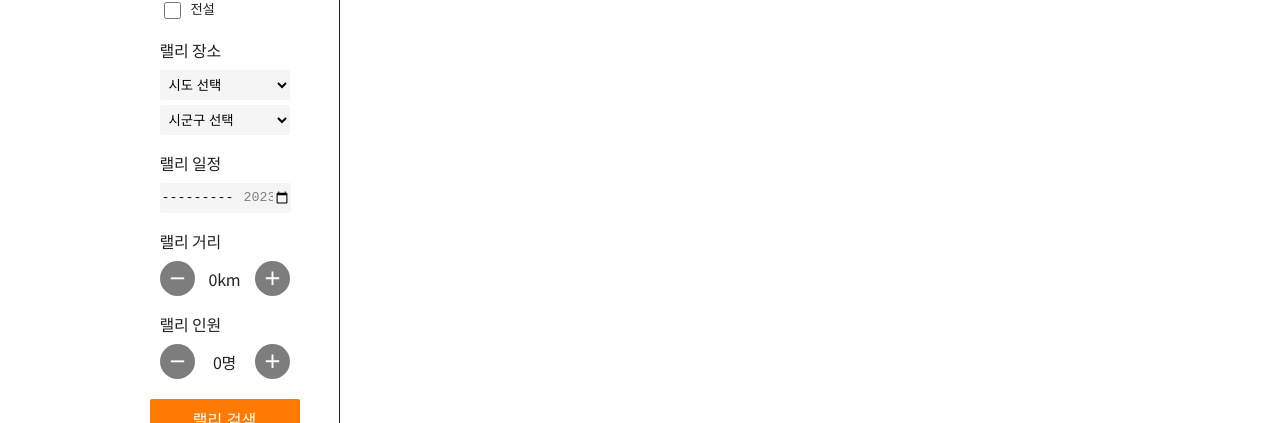
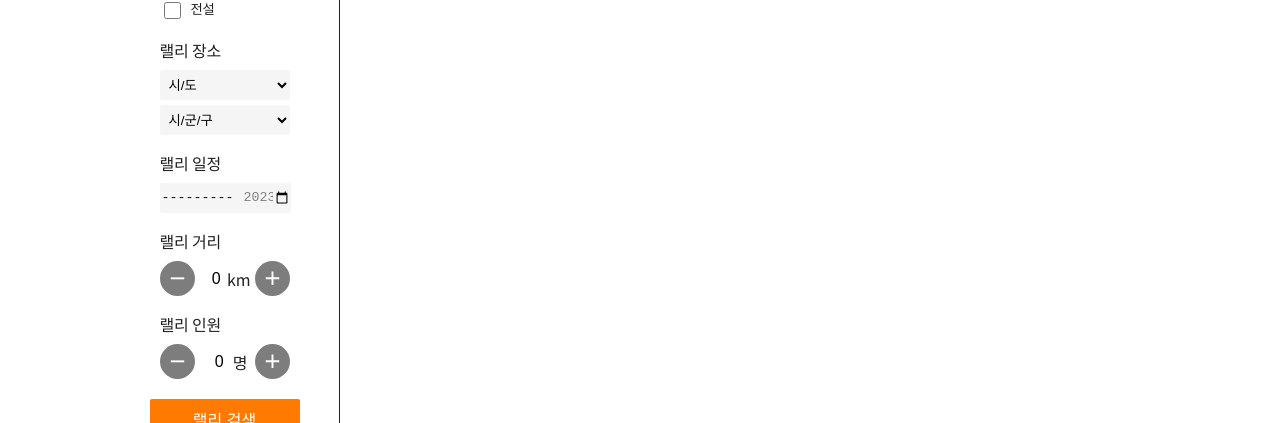
Before and after one commit to hamhabocca/frontend, a React (Create React App) app: page /rally in a window 1280 px wide. Shown: the part 362-785 px from the top of the page. Built offline with nearby package versions, Linux system fonts and the light colour scheme.

Commit message:
[COMP] 랠리검색필터
추후 글쓰기 화면으로 넘어가는 버튼 연결만 하면 될 거 같음

```diff
--- a/src/components/commons/SearchFilter.js
+++ b/src/components/commons/SearchFilter.js
@@ -5,33 +5,46 @@ import { useState } from "react";
 import { useDispatch, useSelector } from 'react-redux';
 import { distanceIncrease, distanceDecrease, peopleIncrease, peopleDecrease } from '../../modules/CountModule';
 
+function searchSig(sidoCode) {
+
+    return sigunguList.filter(sig => sig.sig.sig_cd.startsWith(sidoCode));
+}
+
+function Sigoon({ sig }) {
+
+    return <option value={sig.sig.sig_kor_nm} >{sig.sig.sig_kor_nm}</option>;
+}
+
 function SearchFilter() {
+
+    /* 시군구 담을 리스트 */
+    const [sigList, setSigList] = useState([]);
 
     const dispatch = useDispatch();
 
+    /* state값 가져오기 */
     const distanceCount = useSelector(state => state.countReducer.distanceState);
     const peopleCount = useSelector(state => state.countReducer.peopleState);
 
-    const distanceIncreaseCount = () => dispatch(distanceIncrease());
-    const distanceDecreaseCount = () => dispatch(distanceDecrease());
-    const peopleIncreaseCount = () => dispatch(peopleIncrease());
-    const peopleDecreaseCount = () => dispatch(peopleDecrease());
+    /* 버튼 클릭이벤트핸들러 */
+    const distanceCountIncrease = () => {
+        dispatch(distanceIncrease());
+    };
+    const distanceCountDecrease = () => {
+        if (distanceCount > 0) {
+            dispatch(distanceDecrease());
+        }
+    };
+    const peopleCountIncrease = () => dispatch(peopleIncrease());
+    const peopleCountDecrease = () => {
+        if (peopleCount > 0) {
+            dispatch(peopleDecrease())
+        }
+    };
 
-    const [sigList, setSigList] = useState([]);
-
-    function searchSig(sidoCode) {
-
-        return sigunguList.filter(sig => sig.sig.sig_cd.startsWith(sidoCode));
-    }
-
+    /* 시도 선택시 시군구 리스트 담음 */
     const onChangeHandler = (e) => {
-
         setSigList(searchSig(e.target.value));
-    }
-
-    function Sigoon({sig}) {
-
-        return <option value={sig.sig_cd}>{sig.sig.sig_kor_nm}</option>;
     }
 
     return (
@@ -45,31 +58,31 @@ function SearchFilter() {
                     <article className={style.rallytype}>
                         <h2>랠리 타입</h2>
                         <div>
-                            <input type="checkbox" />
-                            <label>입문</label>
+                            <input type="checkbox" id="ipmun" name='rallytype' value={'ipmun'} />
+                            <label htmlFor='ipmun'>입문</label>
                         </div>
                         <div>
-                            <input type="checkbox" />
-                            <label>초보</label>
+                            <input type="checkbox" id="chobo" name='rallytype' value={'chobo'} />
+                            <label htmlFor='chobo'>초보</label>
                         </div>
                         <div>
-                            <input type="checkbox" />
-                            <label>중수</label>
+                            <input type="checkbox" id="jungsu" name='rallytype' value={'jungsu'} />
+                            <label htmlFor='jungsu'>중수</label>
                         </div>
                         <div>
-                            <input type="checkbox" />
-                            <label>고수</label>
+                            <input type="checkbox" id="gosu" name='rallytype' value={'gosu'} />
+                            <label htmlFor='gosu'>고수</label>
                         </div>
                         <div>
-                            <input type="checkbox" />
-                            <label>전설</label>
+                            <input type="checkbox" id="legend" name='rallytype' value={'legend'} />
+                            <label htmlFor='legend'>전설</label>
                         </div>
                     </article>
 
                     <article className={style.rallylocal}>
                         <h2>랠리 장소</h2>
-                        <select id="sido_code" onChange={ onChangeHandler }>
-                            <option>시도 선택</option>
+                        <select id="sido_code" name='sido' onChange={onChangeHandler} >
+                            <option defaultValue>시/도</option>
                             <option value="11">서울특별시</option>
                             <option value="26">부산광역시</option>
                             <option value="27">대구광역시</option>
@@ -88,41 +101,41 @@ function SearchFilter() {
                             <option value="48">경상남도</option>
                             <option value="50">제주특별자치도</option>
                         </select>
-                        <select id="sigoon_code">
-                            <option>시군구 선택</option>
-                            { sigList.map( sig => <Sigoon key={ sig.id } sig={ sig }/> ) }
+                        <select id="sigoon_code" name='sigungu' readOnly>
+                            <option defaultValue=''>시/군/구</option>
+                            {sigList.map(sig => <Sigoon key={sig.id} sig={sig} />)}
                         </select>
                     </article>
 
                     <article className={style.rallydate}>
                         <h2>랠리 일정</h2>
-                        <input type="month" min="2023-01" max="2023-12"></input>
+                        <input type="month" min="2023-01" max="2023-12" name='rallydate'/>
                     </article>
 
                     <article className={style.rallydistance}>
                         <h2>랠리 거리</h2>
                         <div>
-                            <button type='button' onClick={distanceDecreaseCount}><BiMinus /></button>
-                            <label>{ distanceCount }km</label>
-                            <button type='button' onClick={distanceIncreaseCount}><BiPlus /></button>
+                            <button type='button' onClick={distanceCountDecrease}><BiMinus /></button>
+                            <input name='distance' value={distanceCount} onChange={() => { }} />km
+                            <button type='button' onClick={distanceCountIncrease}><BiPlus /></button>
                         </div>
                     </article>
 
                     <article className={style.rallypeople}>
                         <h2>랠리 인원</h2>
                         <div>
-                            <button type='button' onClick={peopleDecreaseCount}><BiMinus /></button>
-                            <label>{ peopleCount }명</label>
-                            <button type='button' onClick={peopleIncreaseCount}><BiPlus /></button>
+                            <button type='button' onClick={peopleCountDecrease}><BiMinus /></button>
+                            <input name='people' value={peopleCount} onChange={() => { }} />명
+                            <button type='button' onClick={peopleCountIncrease}><BiPlus /></button>
                         </div>
                     </article>
                 </section>
-                <input type='submit' value='랠리 검색' className={style.search}></input>
+                <input type='submit' value='랠리 검색' className={style.search} />
             </form>
 
             <article className={style.recruit}>
                 <p>랠리장이 되어보세요!</p>
-                <button>모집 작성</button>
+                <button /*글쓰기화면 넘어가야함*/>모집 작성</button>
             </article>
         </div>
     );
--- a/src/components/commons/SearchFilter.module.css
+++ b/src/components/commons/SearchFilter.module.css
@@ -52,6 +52,7 @@
     background: #F5F5F5;
 }
 
+/* 시군구 위 간격 */
 .rallylocal select:last-child {
     margin-top: 5px;
 }
@@ -74,17 +75,24 @@
     background: #7d7d7d;
     color: white;
     font-size: 20pt;
-
     display: flex;
     align-items: center;
 }
 
-/* 버튼 사이 글자 정렬 */
+/* 버튼 사이 글자들 정렬 */
 .rallydistance div, .rallypeople div {
     display: flex;
     align-items: center;
     justify-content: space-between;
-    font-size: 12pt;
+}
+
+/* 플마버튼 사이 count 값*/
+.rallydistance input, .rallypeople input {
+    width: 20px;
+    height: 20px;
+    text-align: right;
+    font-size: 16px;
+    border: none;
 }
 
 /* 랠리 검색 버튼*/
```
